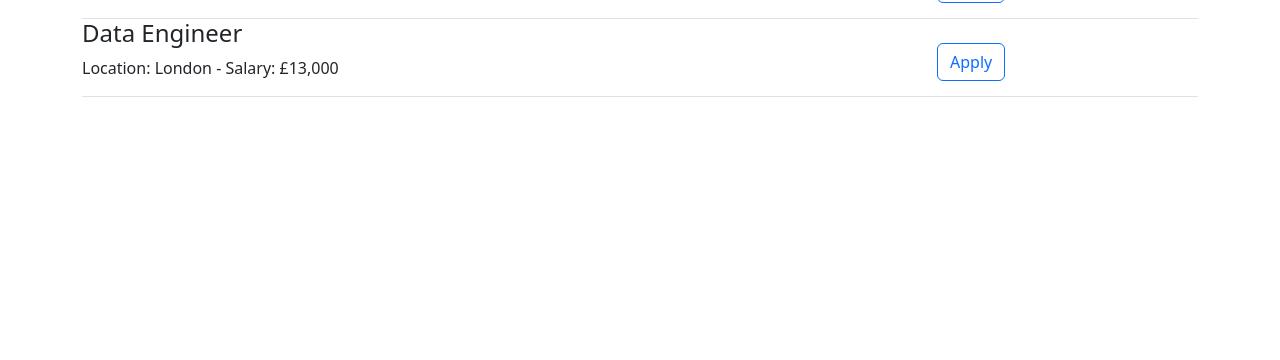
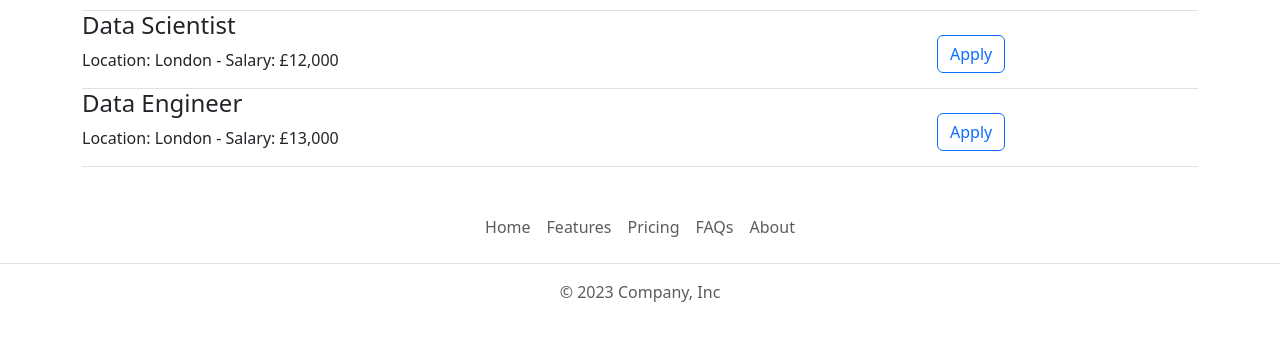
Before and after one commit to k34n02/portfolio, a Flask app: page / in a window 1280 px wide. Shown: the part 599-959 px from the top of the page. Before the commit the page ends 696 px from the top, so only its background shows below. Run offline with Flask 3, Linux system fonts and the light colour scheme.

Commit message:
added header and footer

```diff
--- /dev/null
+++ b/templates/footer.html
@@ -0,0 +1,10 @@
+<footer class="py-3 my-4">
+    <ul class="nav justify-content-center border-bottom pb-3 mb-3">
+      <li class="nav-item"><a href="#" class="nav-link px-2 text-body-secondary">Home</a></li>
+      <li class="nav-item"><a href="#" class="nav-link px-2 text-body-secondary">Features</a></li>
+      <li class="nav-item"><a href="#" class="nav-link px-2 text-body-secondary">Pricing</a></li>
+      <li class="nav-item"><a href="#" class="nav-link px-2 text-body-secondary">FAQs</a></li>
+      <li class="nav-item"><a href="#" class="nav-link px-2 text-body-secondary">About</a></li>
+    </ul>
+    <p class="text-center text-body-secondary">© 2023 Company, Inc</p>
+</footer>
--- /dev/null
+++ b/templates/header.html
@@ -0,0 +1,12 @@
+<header class="fixed-top bg-white d-flex justify-content-center py-3">
+      <ul class="nav nav-pills">
+        <li class="nav-item"><a href="#" class="nav-link active" aria-current="page">Home</a></li>
+        <li class="nav-item"><a href="#" class="nav-link">Features</a></li>
+        <li class="nav-item"><a href="#" class="nav-link">Pricing</a></li>
+        <li class="nav-item"><a href="#" class="nav-link">FAQs</a></li>
+        <li class="nav-item"><a href="#" class="nav-link">About</a></li>
+      </ul>
+</header>
+<div style="height:70px">
+
+</div>
--- a/templates/home.html
+++ b/templates/home.html
@@ -15,6 +15,7 @@
 
   </head>
   <body>
+    {% include 'header.html' %}
     <div class=container>
     <h1>Hello.</h1>
     <img class="img-fluid" id="banner" src="https://plus.unsplash.com/premium_photo-1686865496819-0607cd604fd1?ixlib=rb-4.0.3&ixid=M3wxMjA3fDB8MHxwaG90by1wYWdlfHx8fGVufDB8fHx8fA%3D%3D&auto=format&fit=crop&w=1760&q=80">
@@ -25,5 +26,6 @@
     {% endfor %}
     </div>
   </div>
+    {% include 'footer.html' %}
   </body>
 </html>
```
